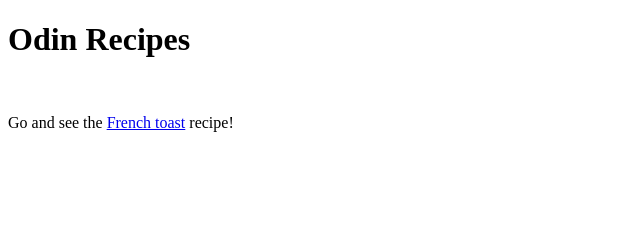
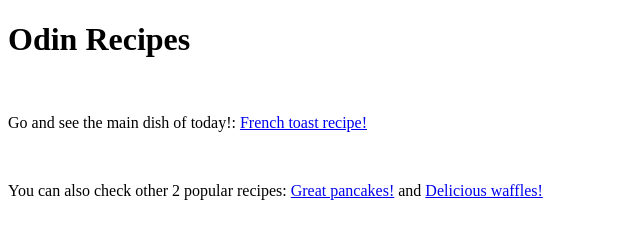
Before and after one commit to ArturoVa/odin-recipes, a plain HTML site: page index.html in a window 1280 px wide. Shown: the whole page, without its empty margins (0-640 px from the left). Drawn offline with Linux system fonts and the light colour scheme.

Commit message:
Modification to the info of the readme to say info of the project, and correctio of index (adding the rest of the recipes)

```diff
--- a/index.html
+++ b/index.html
@@ -6,6 +6,7 @@
 </head>
 <body>
     <h1>Odin Recipes</h1><br>
-    <p>Go and see the <a href="./recipes/french_toast.html">French toast</a> recipe! </p>
+    <p>Go and see the main dish of today!: <a href="./recipes/french_toast.html">French toast recipe!</a>  </p> <br>
+    <p>You can also check other 2 popular recipes: <a href="./recipes/pancakes.html">Great pancakes!</a> and <a href="./recipes/waffles.html "> Delicious waffles!</a> </p>
 </body>
 </html>
```
Also changed, not shown: 1 other file.
